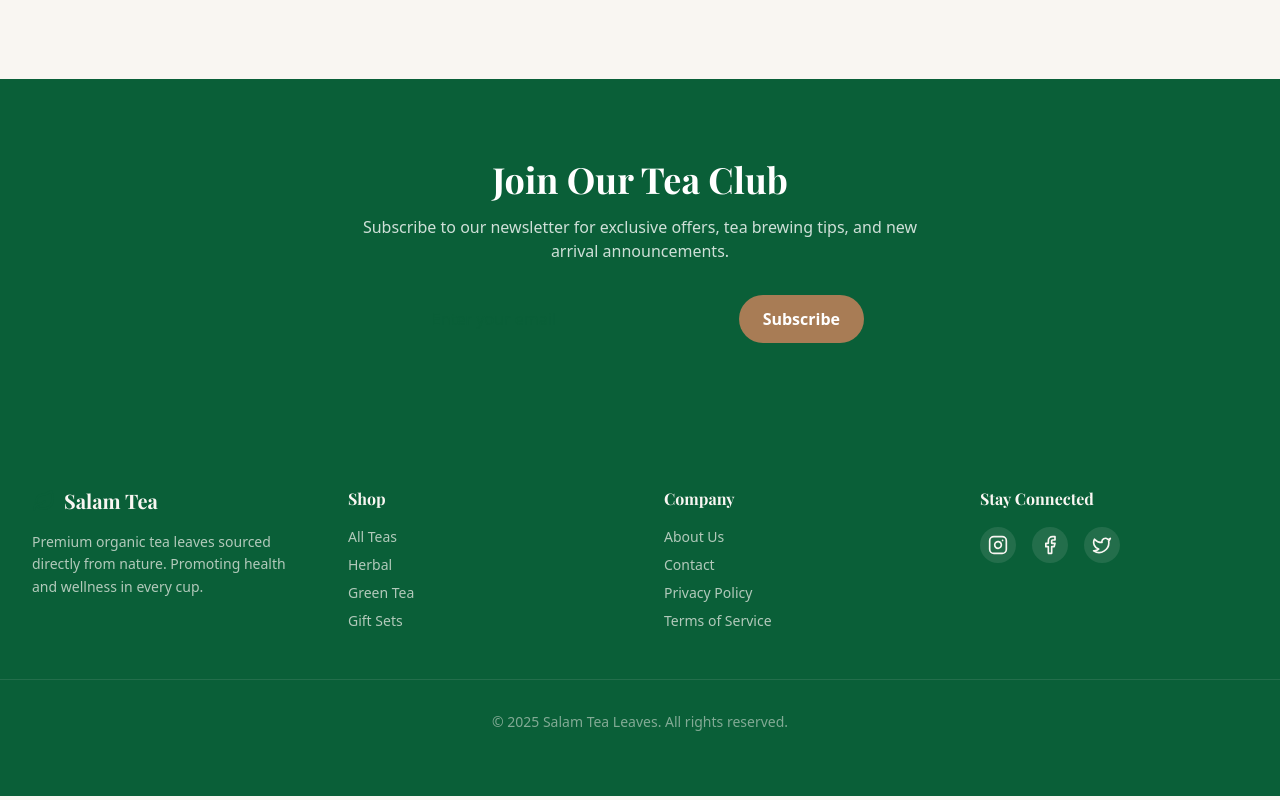
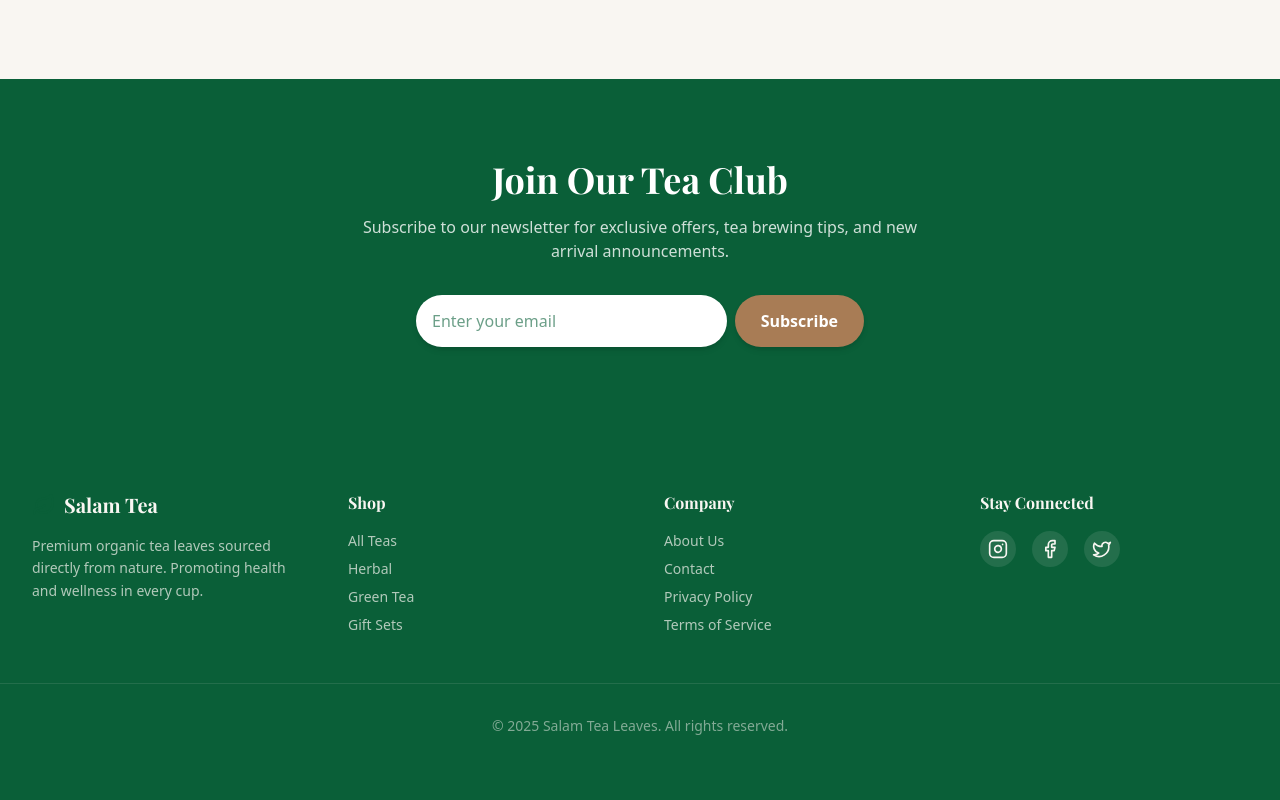
Before and after one commit to Itua254/salamaleaves, a Next.js app: page / in a window 1280 px wide. Shown: the part 1286-2086 px from the top of the page. Built offline with nearby package versions, Linux system fonts and the light colour scheme; no server answers; the database is empty; a web font is replaced by a local one.

Commit message:
Enhance newsletter form visibility

```diff
--- a/src/components/ui/NewsletterForm.tsx
+++ b/src/components/ui/NewsletterForm.tsx
@@ -53,19 +53,19 @@ export function NewsletterForm() {
                             onChange={(e) => setEmail(e.target.value)}
                             placeholder="Enter your email"
                             disabled={status === "loading"}
-                            className="flex-1 px-4 py-3 rounded-full text-foreground focus:outline-none focus:ring-2 focus:ring-secondary disabled:opacity-50 transition-all font-medium"
+                            className="flex-1 px-4 py-3 rounded-full bg-white text-primary placeholder:text-primary/60 focus:outline-none focus:ring-2 focus:ring-secondary disabled:opacity-50 transition-all font-medium shadow-md"
                             required
                         />
                         <button
                             type="submit"
                             disabled={status === "loading"}
-                            className="bg-secondary text-secondary-foreground px-6 py-3 rounded-full font-bold hover:bg-secondary/90 transition-all hover:scale-105 active:scale-95 disabled:opacity-70 disabled:hover:scale-100 flex items-center gap-2"
+                            className="bg-secondary text-white px-6 py-3 rounded-full font-bold hover:bg-secondary/90 transition-all hover:scale-105 active:scale-95 disabled:opacity-70 disabled:hover:scale-100 flex items-center gap-2 shadow-md border-2 border-transparent hover:border-white/20"
                         >
                             {status === "loading" ? <Loader2 className="h-4 w-4 animate-spin" /> : "Subscribe"}
                         </button>
                     </div>
                     {status === "error" && (
-                        <div className="text-red-200 text-sm flex items-center gap-2 px-2 animate-pulse">
+                        <div className="bg-red-500/10 text-white p-2 rounded-lg text-sm flex items-center gap-2 px-3 animate-pulse border border-red-500/20">
                             <AlertCircle className="h-4 w-4" />
                             {errorMessage}
                         </div>
```
